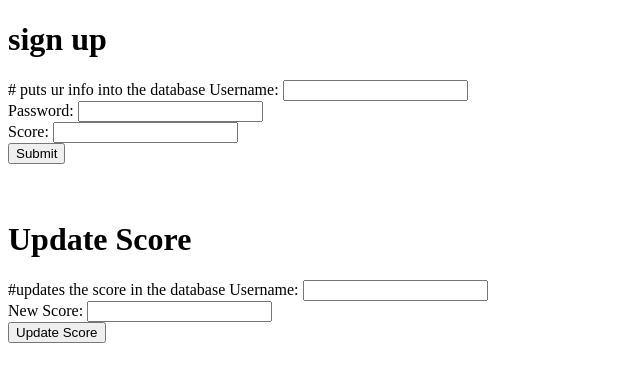
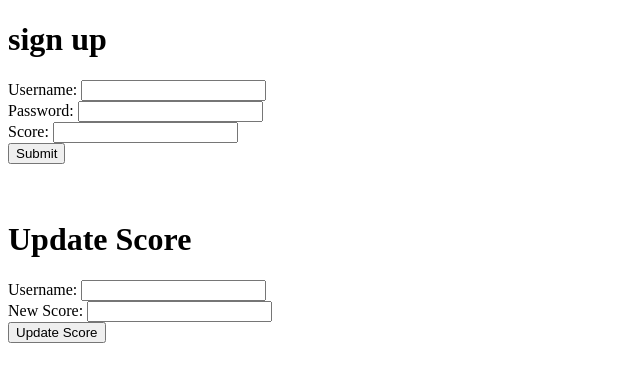
Before and after one commit to phillgames/simens-playtime-, a Flask app: page /form in a window 1280 px wide. Shown: the top 382 px of the page, without its empty margins (0-640 px from the left). Run offline with Flask 3, Linux system fonts and the light colour scheme; some libraries are stand-ins or nearby versions.

Commit message:
commented it properly

```diff
--- a/templates/form.html
+++ b/templates/form.html
@@ -10,7 +10,7 @@
 
 <body>
     <h1>sign up</h1>
-    <form action="/submit" method="POST"> # puts ur info into the database
+    <form action="/submit" method="POST"> <!--puts ur info into the database-->
         <label for="username">Username:</label>
         <input type="text" id="username" name="username" required>
         <br>
@@ -25,7 +25,7 @@
     <br>
     <br>
     <h1>Update Score</h1>
-    <form action="/update_score" method="POST"> #updates the score in the database
+    <form action="/update_score" method="POST"> <!--updates the score in the database-->
         <label for="username">Username:</label>
         <input type="text" id="username" name="username" required>
         <br>
--- a/templates/main.html
+++ b/templates/main.html
@@ -5,11 +5,11 @@
     <meta charset="UTF-8">
     <meta name="viewport" content="width=device-width, initial-scale=1.0">
     <title>Main</title>
-    <link rel="stylesheet" href="../static/css/style.css"># link to style
+    <link rel="stylesheet" href="../static/css/style.css"> <!--link to style-->
 </head>
 
 <body>
-    <form method="get" action="../static/sigma-simensten.zip"> #download the game
+    <form method="get" action="../static/sigma-simensten.zip"> <!--download the game-->
         <button type="submit">Download</button>
     </form>
     <a href="{{ url_for('form') }}">
```
